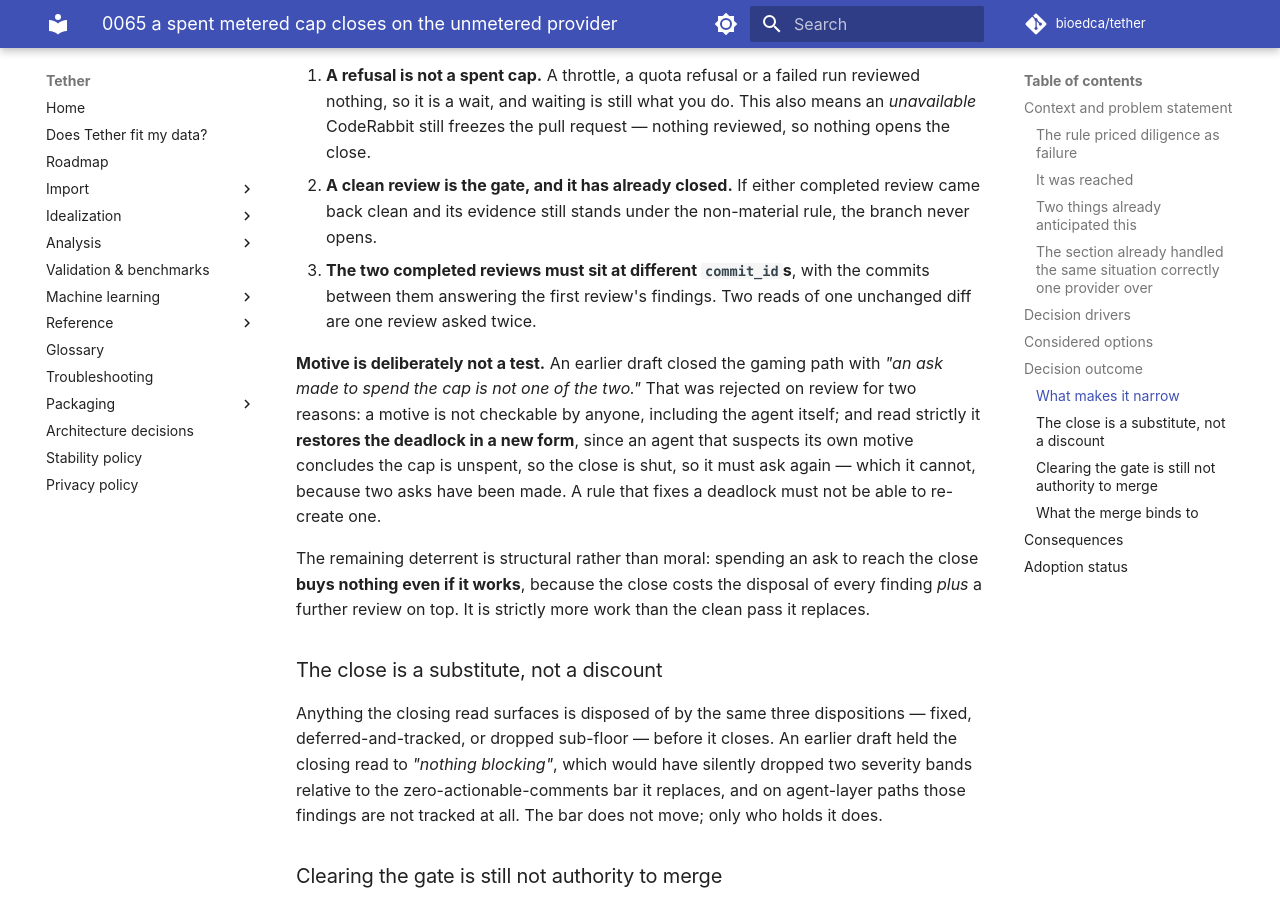
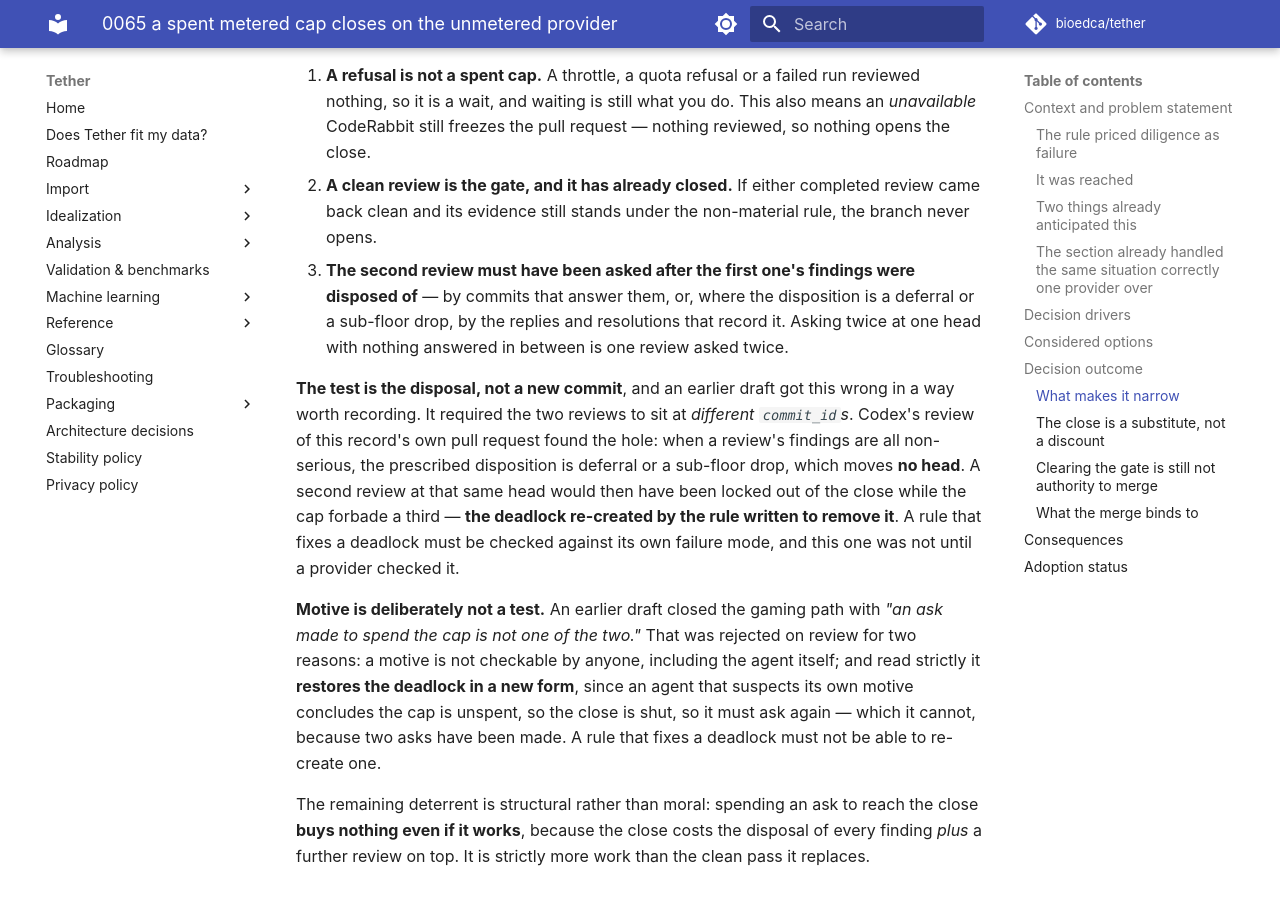
Before and after one commit to bioedca/tether, an MkDocs documentation site: the page built from docs/adr/0065-a-spent-metered-cap-closes-on-the-unmetered-provider.md, in a window 1280 px wide and 900 px high, scrolled down 3545 px. Built offline with MkDocs 1.6.1 and Material for MkDocs 9.7.7, drawn with Linux system fonts in a browser that asks for light colours; comment, search, counter and statistics services are not loaded; the version menu is left out.

Commit message:
fix(agents): the close must not re-create the deadlock it removes
Codex raised two P1 findings against the first draft, both correct and both
falsifying this PR's central claim, so both are fixed rather than deferred.

1. The different-commit_id condition re-created the deadlock. It required the
   two completed reviews to sit at different commit_ids with commits between
   them answering the first one's findings. But when a review's findings are all
   non-serious, the prescribed disposition is deferral or a sub-floor drop, which
   moves no head. A second review at that same head was then locked out of the
   close while the cap forbade a third. The test is now the disposal itself --
   commits that answer the findings, or the replies and resolutions that record a
   deferral or drop -- not a new commit.

2. The final-head requirement was unsatisfiable on the capped path. On that path
   CodeRabbit's two reviews sit at earlier heads by construction, because
   answering them is what moved the head; demanding every reached provider cover
   the final head therefore demanded the third review the cap forbids. Only the
   provider that closes the gate must read the final head.

Finding 2 was reported against one line of the PR template. It was a sample of a
class: the same requirement appears three more times, in the template's
CodeRabbit line and twice in CONTRIBUTING.md -- one of which asserted outright
that "answering a finding moves the head", the exact premise finding 1
falsifies. All four are fixed.

ADR-0065 records the corrected condition and, deliberately, the draft that was
wrong: a rule that fixes a deadlock must be checked against its own failure
mode.

```diff
--- a/docs/adr/0065-a-spent-metered-cap-closes-on-the-unmetered-provider.md
+++ b/docs/adr/0065-a-spent-metered-cap-closes-on-the-unmetered-provider.md
@@ -125,9 +125,19 @@ an agent's account of its own reasoning:
    still freezes the pull request — nothing reviewed, so nothing opens the close.
 2. **A clean review is the gate, and it has already closed.** If either completed review came back
    clean and its evidence still stands under the non-material rule, the branch never opens.
-3. **The two completed reviews must sit at different `commit_id`s**, with the commits between them
-   answering the first review's findings. Two reads of one unchanged diff are one review asked
-   twice.
+3. **The second review must have been asked after the first one's findings were disposed of** — by
+   commits that answer them, or, where the disposition is a deferral or a sub-floor drop, by the
+   replies and resolutions that record it. Asking twice at one head with nothing answered in
+   between is one review asked twice.
+
+   **The test is the disposal, not a new commit**, and an earlier draft got this wrong in a way
+   worth recording. It required the two reviews to sit at *different `commit_id`s*. Codex's review
+   of this record's own pull request found the hole: when a review's findings are all non-serious,
+   the prescribed disposition is deferral or a sub-floor drop, which moves **no head**. A second
+   review at that same head would then have been locked out of the close while the cap forbade a
+   third — **the deadlock re-created by the rule written to remove it**. A rule that fixes a
+   deadlock must be checked against its own failure mode, and this one was not until a provider
+   checked it.
 
 **Motive is deliberately not a test.** An earlier draft closed the gaming path with *"an ask made to
 spend the cap is not one of the two."* That was rejected on review for two reasons: a motive is not
```
Also changed, not shown: AGENTS.md (+7 -3 lines), CONTRIBUTING.md (+9 -4 lines), .github/pull_request_template.md.
